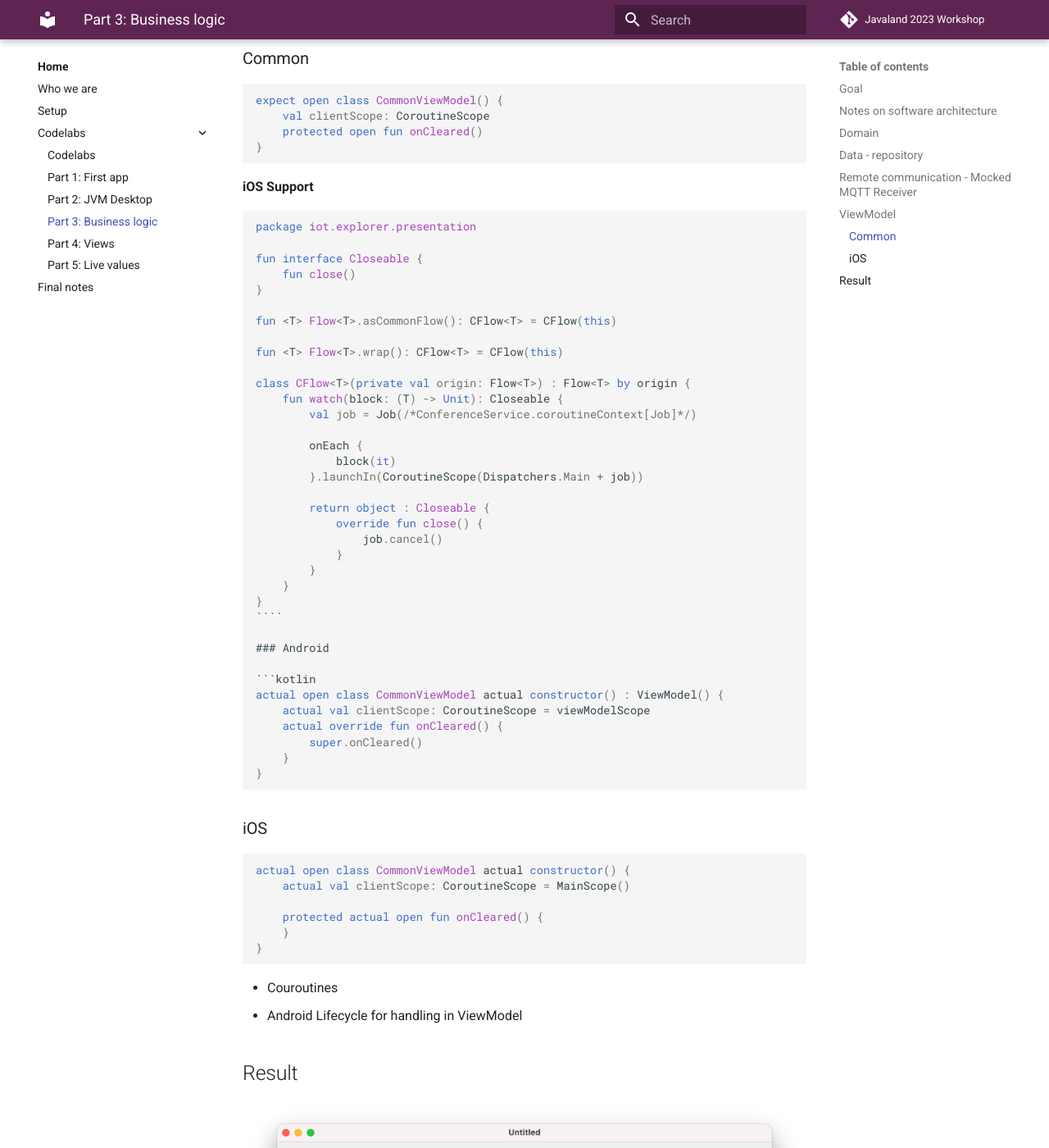
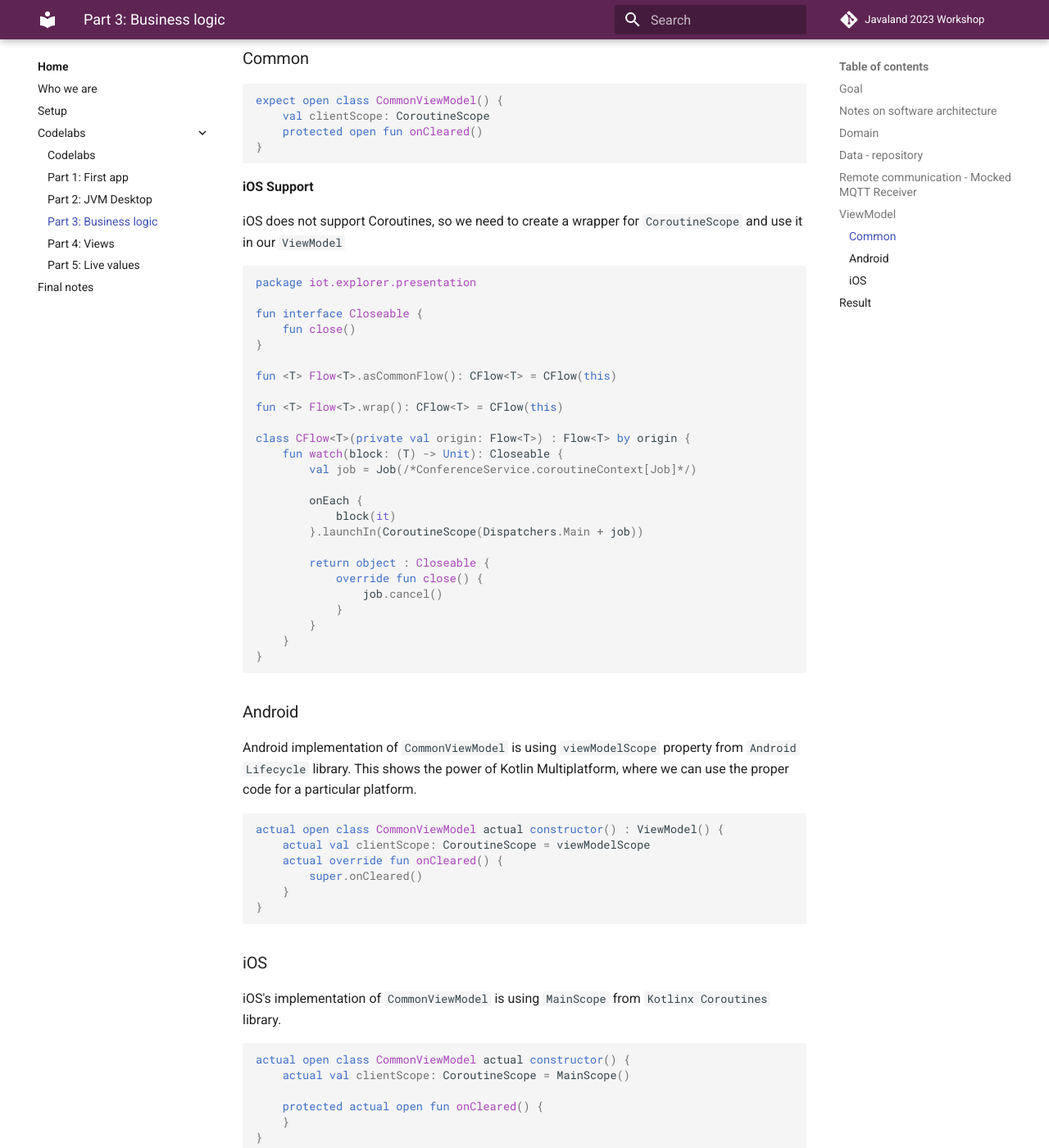
Before and after one commit to michalharakal/kmp-workshop, an MkDocs documentation site: the page built from javaland2023/mkdocs/src/doc/docs/codelab-3.md, in a window 1280 px wide and 1400 px high, scrolled down 3003 px. Shown: the whole window at 82% size. Built offline with MkDocs 1.6.1 and Material for MkDocs 9.7.7, drawn with Linux system fonts in a browser that asks for light colours; comment, search, counter and statistics services are not loaded.

`````diff
--- a/javaland2023/mkdocs/src/doc/docs/codelab-3.md
+++ b/javaland2023/mkdocs/src/doc/docs/codelab-3.md
@@ -15,7 +15,7 @@ The main goal of this code lab add codewhich can be shared between supported pla
 
 A well define architecture helps to create componets, which can be shared for various targets.
 
-![alt text](clean_code_data.png)
+![clean code data](clean_code_data.png)
 
 Blocks in the image are grouped by columns into the following 3 layers:
 
@@ -134,6 +134,8 @@ expect open class CommonViewModel() {
 
 **iOS Support**
 
+iOS does not support Coroutines, so we need to create a wrapper for `CoroutineScope` and use it in our `ViewModel`
+
 ```kotlin
 package iot.explorer.presentation
 
@@ -160,9 +162,12 @@ class CFlow<T>(private val origin: Flow<T>) : Flow<T> by origin {
         }
     }
 }
-````
+```
 
 ### Android
+
+Android implementation of `CommonViewModel` is using `viewModelScope` property from `Android Lifecycle` library.
+This shows the power of Kotlin Multiplatform, where we can use the proper code for a particular platform.
 
 ```kotlin
 actual open class CommonViewModel actual constructor() : ViewModel() {
@@ -175,6 +180,8 @@ actual open class CommonViewModel actual constructor() : ViewModel() {
 
 ### iOS
 
+iOS's implementation of `CommonViewModel` is using `MainScope` from `Kotlinx Coroutines` library.
+
 ```kotlin
 actual open class CommonViewModel actual constructor() {
     actual val clientScope: CoroutineScope = MainScope()
@@ -184,9 +191,6 @@ actual open class CommonViewModel actual constructor() {
 }
 ```
 
-* Couroutines
-* Android Lifecycle for handling in ViewModel
-
 ## Result
 
 ![cl3-desktop-result](cl3-desktop-result.png)
`````
Also changed, not shown: javaland2023/mkdocs/src/doc/docs/codelab-5.md (+10 -0 lines), javaland2023/mkdocs/src/doc/docs/CocoaPodsCommon.drawio.png (added), 1 other file.
